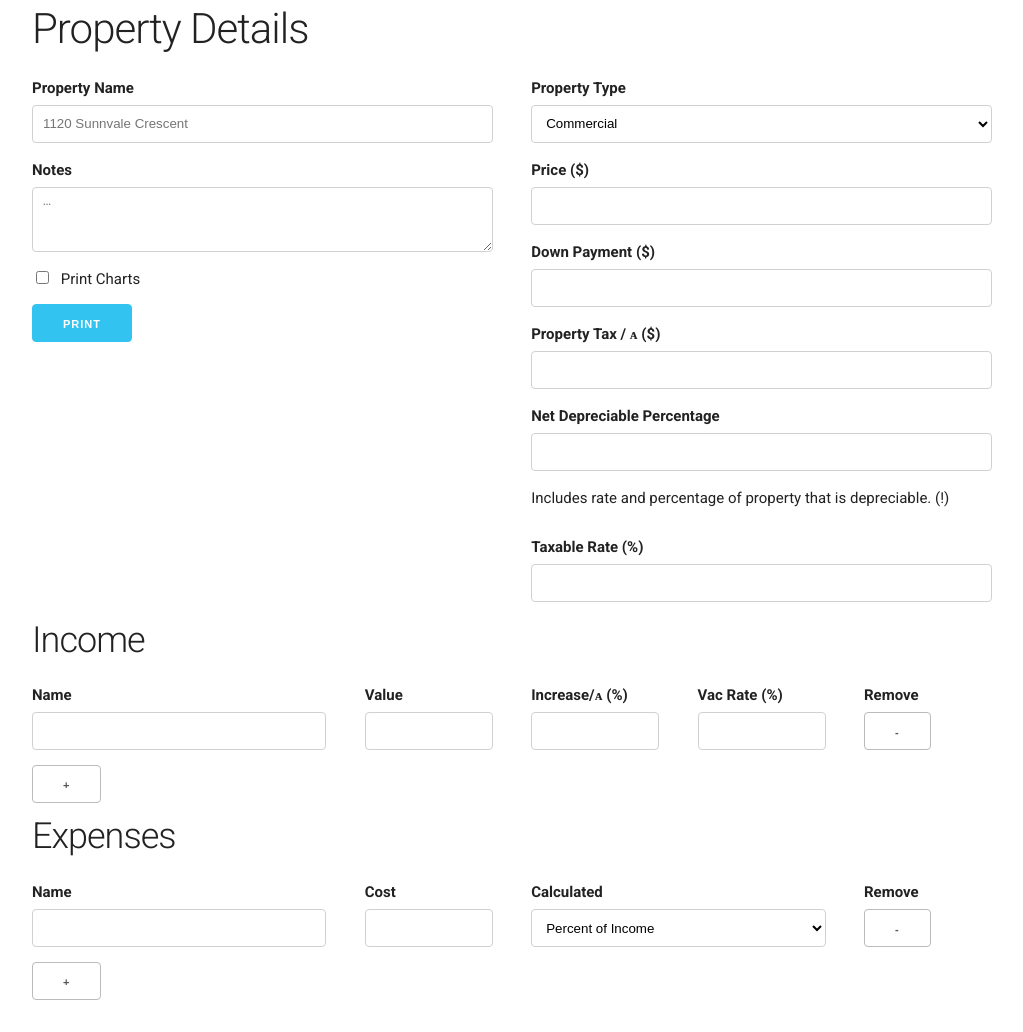
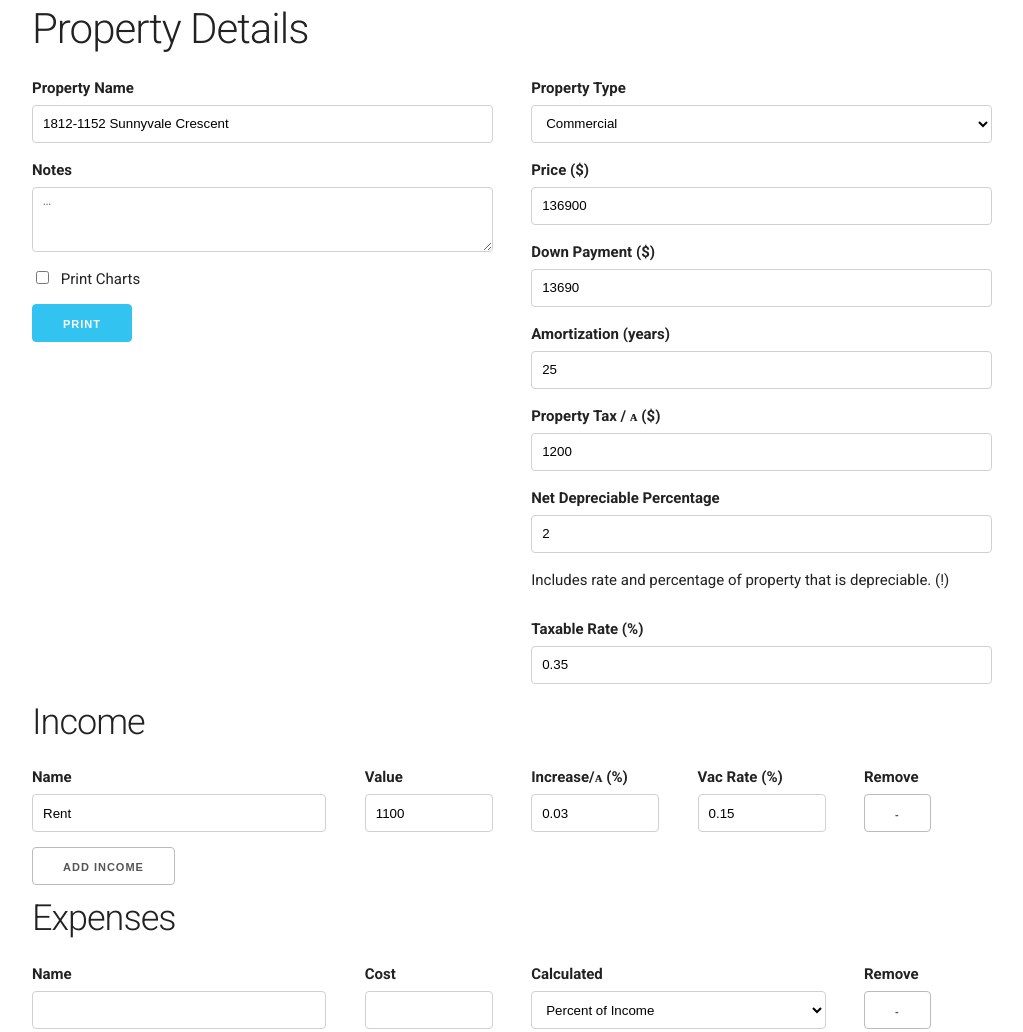
Before and after one commit to danielstern/financejs, a website: page index.html in a window 1280 px wide. Shown: the part 204-1236 px from the top of the page, without its empty margins (128-1151 px from the left). Drawn offline with Linux system fonts and the light colour scheme; files that its build step writes are made by us from their sources.

Commit message:
added some ui elements

```diff
--- a/index.html
+++ b/index.html
@@ -58,7 +58,7 @@
 						<label for="prop_name">
 							Property Name
 						</label>
-						<input class="u-full-width" type="text" placeholder="1120 Sunnvale Crescent" id="prop_name">
+						<input ng-model=details.name class="u-full-width" type="text" placeholder="1120 Sunnvale Crescent" id="prop_name">
 					</div>
 					<div class="six columns">
 						<label for="prop_type">Property Type</label>
@@ -86,28 +86,33 @@
 						<label for="price">
 							Price ($)
 						</label>
-						<input class="u-full-width" type="number" id="price">
+						<input class="u-full-width" ng-model=details.price type="text" id="price">
 
 						<label for="down_payment">
 							Down Payment ($)
 						</label>
-						<input class="u-full-width" type="number" id="down_payment">
+						<input ng-model=details.down class="u-full-width" type="text" id="down_payment">
+
+						<label for="amortization">
+							Amortization (years)
+						</label>
+						<input class="u-full-width" ng-model=details.amortization type="text" id="amortization">
 
 						<label for="property_tax">
 							Property Tax / ᴀ ($)
 						</label>
-						<input class="u-full-width" type="number" id="property_tax">
+						<input class="u-full-width" ng-model=details.property_tax type="text" id="property_tax">
 
 						<label for="property_tax">
 							Net Depreciable Percentage
 						</label>
-						<input class="u-full-width" type="number" id="property_tax">
+						<input class="u-full-width" ng-model='details.depreciable_percentage' type="text" id="property_tax">
 						<p>Includes rate and percentage of property that is depreciable.  <span title="If the property costs $200000, and the land is worth $100000, and the depreciation on the property is 4%, this number should be entered as 2">(!)</span></p>
 
-						<label for="property_tax">
+						<label for="taxrate">
 							Taxable Rate (%)
 						</label>
-						<input class="u-full-width" type="number" id="property_tax">
+						<input  ng-model='details.taxrate' class="u-full-width" type="text" id="taxrate">
 					</div>
 				</div>
 
@@ -117,28 +122,31 @@
 						<h3>
 						Income
 						</h3>
+						<p ng-if=!details.incomes[0]>
+							No income.
+						</p>
 					</div>
 				</div>
-				<div class="row">
+				<div class="row" ng-repeat='income in details.incomes'>
 					<div class="four columns">
 						<label for="income_name">
 							Name
 						</label>
-						<input class="u-full-width" type="number" id="income_name">
+						<input class="u-full-width" ng-model=income.name type="text" id="income_name">
 
 					</div>
 					<div class="two columns">
 						<label for="income_value">
 							Value
 						</label>
-						<input class="u-full-width" type="number" id="income_value">
+						<input class="u-full-width" ng-model=income.value type="text" id="income_value">
 
 					</div>
 					<div class="two columns">
 						<label for="rent_increase">
 							Increase/ᴀ (%)
 						</label>
-						<input class="u-full-width" type="number" id="rent_increase">
+						<input class="u-full-width" ng-model=income.annual_increase type="text" id="rent_increase">
 
 						</select>
 					</div>
@@ -146,7 +154,7 @@
 						<label for="rent_increase">
 							Vac Rate (%)
 						</label>
-						<input class="u-full-width" type="number" id="rent_increase">
+						<input class="u-full-width" ng-model=income.vac_rate type="text" id="rent_increase">
 
 						</select>
 					</div>
@@ -154,7 +162,7 @@
 						<label for="remove field">
 							Remove
 						</label>
-						<button>
+						<button ng-click='details.incomes.splice($index,1)'>
 							-
 						</button>
 
@@ -163,7 +171,7 @@
 				</div>
 				<div class="row">
 					<div class="six columns">
-						<button>+</button>
+						<button ng-click='details.incomes.push({})'>Add Income</button>
 					</div>
 				</div>
 
@@ -180,13 +188,13 @@
 						<label for="">
 							Name
 						</label>
-						<input class="u-full-width" type="number" id="prop_name">
+						<input class="u-full-width" type="text" id="prop_name">
 					</div>
 					<div class="two columns">
 						<label for="">
 							Cost
 						</label>
-						<input class="u-full-width" type="number" id="prop_name">
+						<input class="u-full-width" type="text" id="prop_name">
 					</div>
 					<div class="four columns">
 
--- a/main.js
+++ b/main.js
@@ -30,6 +30,22 @@ angular.module('Mortgage.Demo',[])
 
 
 	$rootScope.mortgage = mortgage;
+	$rootScope.details = {
+		price:136900,
+		down:13690,
+		property_tax:1200,
+		taxrate:0.35,
+		name:'1812-1152 Sunnyvale Crescent',
+		depreciable_percentage:2,
+		amortization:25,
+		incomes:[{
+			name:'Rent',
+			value:1100,
+			annual_increase:0.03,
+			vac_rate:0.15
+		}]
+
+	}
 	$rootScope.balances = mortgage.balances()
 
 	$rootScope.simpleBalances = mortgage.balances()
```
